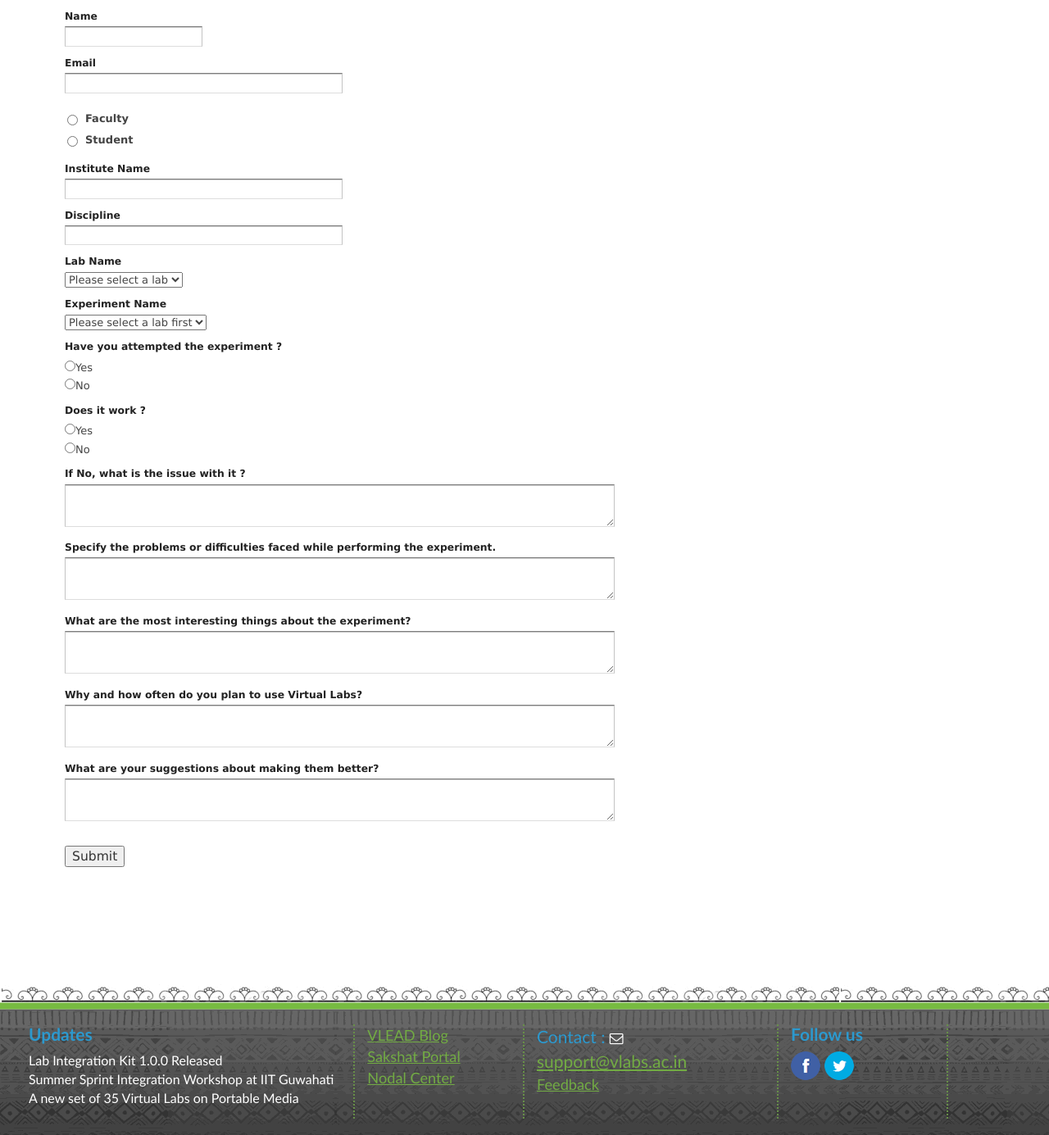
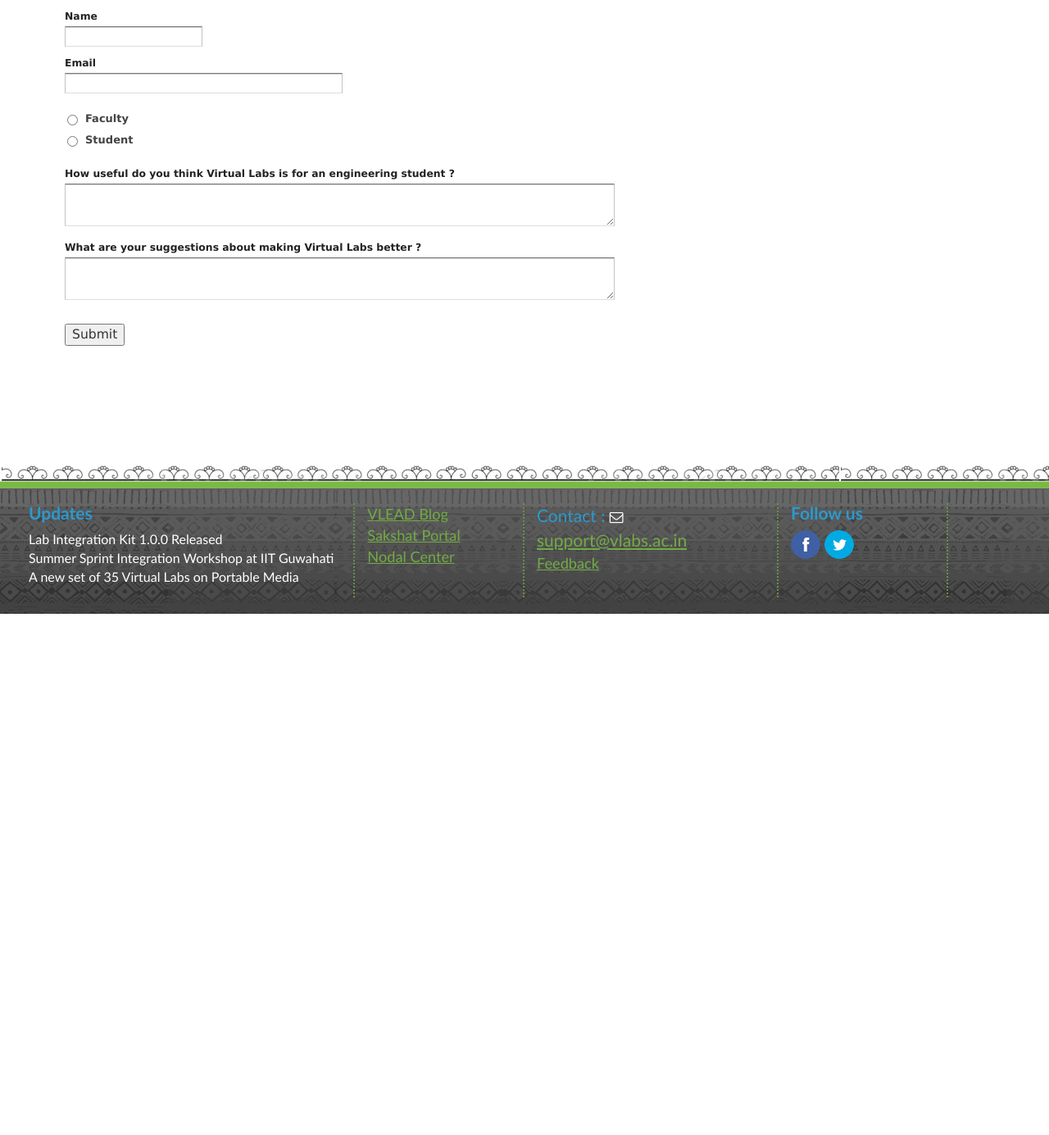
Before and after one commit to vlead/feedback-portal, a Flask app: template templates/feedback.html in a window 1280 px wide. Shown: the part 189-1574 px from the top of the page at 82% size. After the commit the page ends 938 px from the top, so only its background shows below. Run offline with Flask 2, Linux system fonts and the light colour scheme; the template is opened without the code that fills it, so the values that code supplies are empty.

Commit message:
Made changes as suggested in the review: - feedback now has two scenarios:   + One is generic.   + Another is experiment specific.

```diff
--- a/app.py
+++ b/app.py
@@ -21,16 +21,18 @@ def feedback_form():
         print fb_ref
         if fb_ref:
             response = requests.get(config.DS_URL +
-                                    '/labs?hosted_url=' + urllib.quote(fb_ref))
+                                    '/experiments?content_url=' +
+                                    urllib.quote(fb_ref))
             if len(response.json()) > 0:
-                lab = response.json()
+                experiment = response.json()[0]
                 return render_template('feedback.html',
-                                       lab_name=lab[0]['name'],
-                                       lab_id=lab[0]['id'])
-
+                                       lab_name=experiment['lab']['name'],
+                                       lab_id=experiment['lab']['id'],
+                                       expt_name=experiment['name'],
+                                       expt_id=experiment['id'])
             else:
                 response = requests.get(config.DS_URL +
-                                        '/experiments?content_url=' +
+                                        '/experiments?simulation_url=' +
                                         urllib.quote(fb_ref))
                 if len(response.json()) > 0:
                     experiment = response.json()[0]
@@ -39,23 +41,14 @@ def feedback_form():
                                            lab_id=experiment['lab']['id'],
                                            expt_name=experiment['name'],
                                            expt_id=experiment['id'])
+
                 else:
-                    response = requests.get(config.DS_URL +
-                                            '/experiments?simulation_url=' +
-                                            urllib.quote(fb_ref))
-                    if len(response.json()) > 0:
-                        experiment = response.json()[0]
-                        return render_template('feedback.html',
-                                               lab_name=experiment['lab']['name'],
-                                               lab_id=experiment['lab']['id'],
-                                               expt_name=experiment['name'],
-                                               expt_id=experiment['id'])
+                    # this calls the genric feedback
+                    return render_template('feedback.html')
 
         else:
-            response = requests.get(config.DS_URL + '/labs')
-            print type(response.json())
-            return render_template('feedback.html',
-                                   labs_list=response.json())
+            # this calls the generic feedback
+            return render_template('feedback.html')
 
     if request.method == 'POST':
         feedback_data = request.form.to_dict()
--- a/static/js/custom.js
+++ b/static/js/custom.js
@@ -35,25 +35,3 @@ $('body').scrollspy({
 $('.navbar-collapse ul li a').click(function() {
     $('.navbar-toggle:visible').click();
 });
-
-// Experiments in the dropdown come from the selected lab
-// in the Labs dropdown
-$('#labs_dropdown').change(function() {
-  selected_lab = $(this).val()
-  console.log(selected_lab);
-  $.ajax({
-    type: 'GET',
-    url: 'http://10.2.58.25:5000/labs/' + selected_lab + '/experiments',
-    success: function(response) {
-      console.log(response);
-      console.log(response.length);
-      $('#expts_dropdown').empty();
-      for(i=0; i<response.length; i++) {
-        $('#expts_dropdown').append('<option value="' + response[i]['id'] + '">' + response[i]['name'] + '</option>');
-      }
-    },
-    error: function() {
-      console.log("Error retrieving data");
-    }
-  });
-});
--- a/templates/feedback.html
+++ b/templates/feedback.html
@@ -146,86 +146,61 @@ value="student" />
 <label class="choice" for="element_14_2">Student</label>
 </span>
 </li> <li id="li_6" >
-<label class="description" for="element_6">Institute Name </label>
+{% if expt_name %}
+<label class="description" for="element_6">What is the name of your institute ? </label>
 <div>
 <input id="element_6" name="user_institute" class="element text medium" type="text" maxlength="255" value=""/>
 </div>
 </li>
-<li id="li_8" >
-<label class="description" for="element_8">Discipline </label>
 <div>
-<input id="element_8" name="user_discipline" class="element text medium" type="text" maxlength="255" value=""/>
-</div>
 </li> <li id="li_9" >
 <label class="description" for="element_9">Lab Name </label>
 <div>
-  {% if lab_name %}
   <input id="lab_name" class="element text medium" type="text"
 	   maxlength="255" value="{{ lab_name }}"/>
   <input type="hidden" name="lab" value="{{ lab_id }}" />
-  {% else %}
-    <select id="labs_dropdown" name="lab">
-      <option value="" selected> Please select a lab </option>
-      {% for lab in labs_list %}
-        <option value="{{ lab['id'] }}">{{ lab['name'] }}</option>
-      {% endfor %}
-    </select>
-  {% endif %}
 </div>
 </li> <li id="li_10" >
 <label class="description" for="element_10">Experiment Name </label>
 <div>
-  {% if lab_name %}
   <input id="experiment_name" class="element text medium"
   type="text" maxlength="255" value="{{ expt_name }}"/>
   <input type="hidden" name="experiment" value="{{ expt_id }}" />
-  {% else %}
-    <select id="expts_dropdown" name="experiment">
-      <option selected> Please select a lab first </option>
-    </select>
-  {% endif %}
 </div>
-</li> <li id="li_3" >
-<label class="description" for="element_3">Have you attempted the experiment ?
+</li> <li id="li_12" >
+<label class="description" for="element_12"> What is your feedback about the
+  experiment ?
 </label>
 <div>
-  <input type="radio" name="experiment_attempted" value=True>Yes<br>
-  <input type="radio" name="experiment_attempted" value=False>No
+<textarea id="element_12" name="feedback_about_experiment" class="element textarea medium"></textarea>
+</div>
+</li> <li id="li_20" >
+<label class="description" for="element_20">What are your suggestions about
+  making the experiment better ? </label>
+<div>
+<textarea id="element_20" name="suggestions_about_experiment" class="element textarea medium"></textarea>
 </div>
 </li>
-<li id="li_11" >
-<label class="description" for="element_11">Does it work ? </label>
-<div>
-  <input type="radio" name="experiment_works" value=True>Yes<br>
-  <input type="radio" name="experiment_works" value=False>No
-</div>
-</li> <li id="li_12" >
-<label class="description" for="element_12"> If No, what is the issue with it ?
+{% else %}
+<li id="li_12" >
+ <label class="description" for="element_12"> How useful do you think Virtual
+   Labs is for an engineering student ?
  </label>
  <div>
-<textarea id="element_12" name="if_no_what_issue" class="element textarea medium"></textarea>
-</div>
-</li> <li id="li_20" >
-<label class="description" for="element_20">Specify the problems or difficulties faced while performing the experiment. </label>
-<div>
-<textarea id="element_20" name="problem_while_performing_experiment" class="element textarea medium"></textarea>
-</div>
-</li> <li id="li_21" >
-<label class="description" for="element_21">What are the most interesting things about the experiment? </label>
-<div>
-<textarea id="element_21" name="most_interesting_things" class="element textarea medium"></textarea>
-</div>
-</li> <li id="li_22" >
-<label class="description" for="element_22"> Why and how often do you plan to use Virtual Labs? </label>
-<div>
-<textarea id="element_22" name="why_how_plan_to_use_vlabs" class="element textarea medium"></textarea>
-</div>
-</li> <li id="li_13" >
-<label class="description" for="element_13">What are your suggestions about making them better? </label>
-<div>
-<textarea id="element_13" name="suggestions" class="element textarea medium"></textarea>
+   <textarea id="element_12" name="how_useful_are_labs" class="element textarea
+     medium"></textarea>
  </div>
  </li>
+ <li id="li_12" >
+ <label class="description" for="element_12"> What are your suggestions about
+   making Virtual Labs better ?
+ </label>
+ <div>
+   <textarea id="element_12" name="suggestions_in_general" class="element textarea
+     medium"></textarea>
+ </div>
+ </li>
+{% endif %}
 <li class="buttons">
 <input id="saveForm" class="button_text" type="submit" value="Submit" />
 </li>
```
Lines whose indentation alone changed are shown as unchanged.
